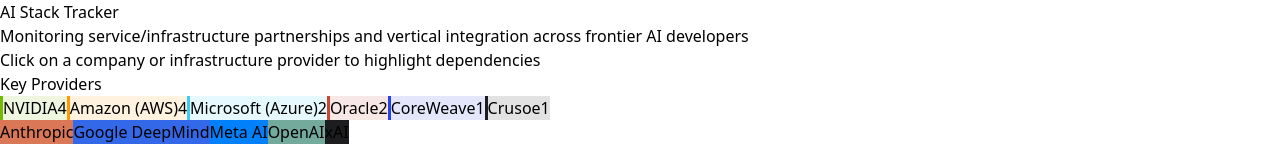
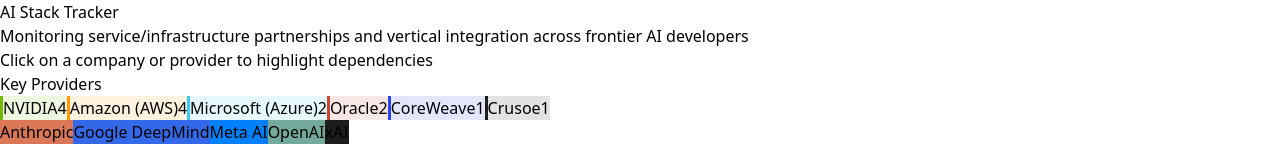
Before and after one commit to s-w-kelly/AI-Stacks, a React (Vite) app: page / in a window 1280 px wide. Shown: the top 148 px of the page. Built offline with nearby package versions, Linux system fonts and the light colour scheme.

Commit message:
Change colors

```diff
--- a/src/AIStackVisualization.jsx
+++ b/src/AIStackVisualization.jsx
@@ -36,14 +36,14 @@
   };
 
   return (
-    <div className="min-h-screen bg-slate-600 text-white p-4 md:p-6">
+    <div className="min-h-screen bg-slate-700 text-white p-4 md:p-6">
       <div className="max-w-7xl mx-auto">
         {/* Header */}
         <header className="mb-8">
           <h1 className="text-2xl md:text-3xl font-bold mb-2">AI Stack Tracker</h1>
           <p className="text-slate-400">Monitoring service/infrastructure partnerships and vertical integration across frontier AI developers</p>
           <p className="text-sm text-slate-500 mt-1">
-            Click on a company or infrastructure provider to highlight dependencies
+            Click on a company or provider to highlight dependencies
           </p>
         </header>
 
```
